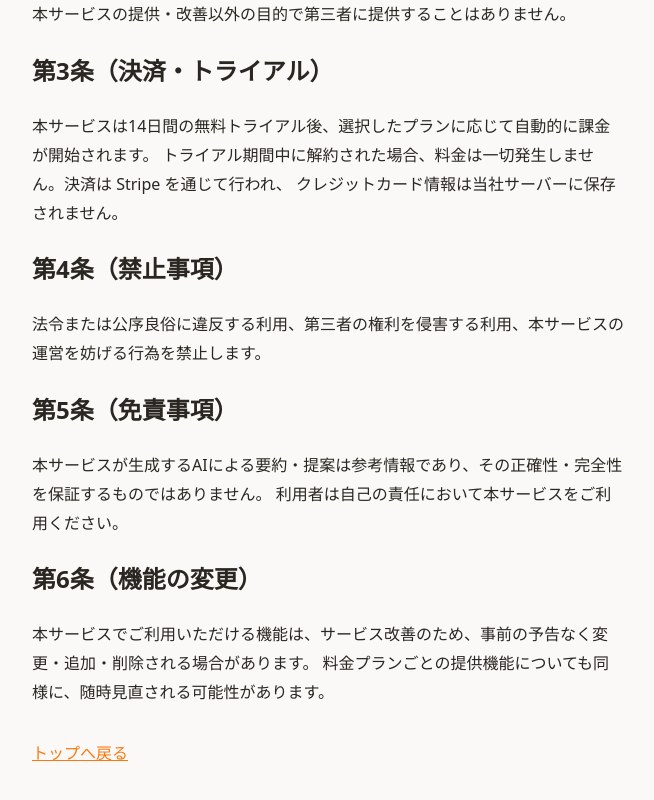
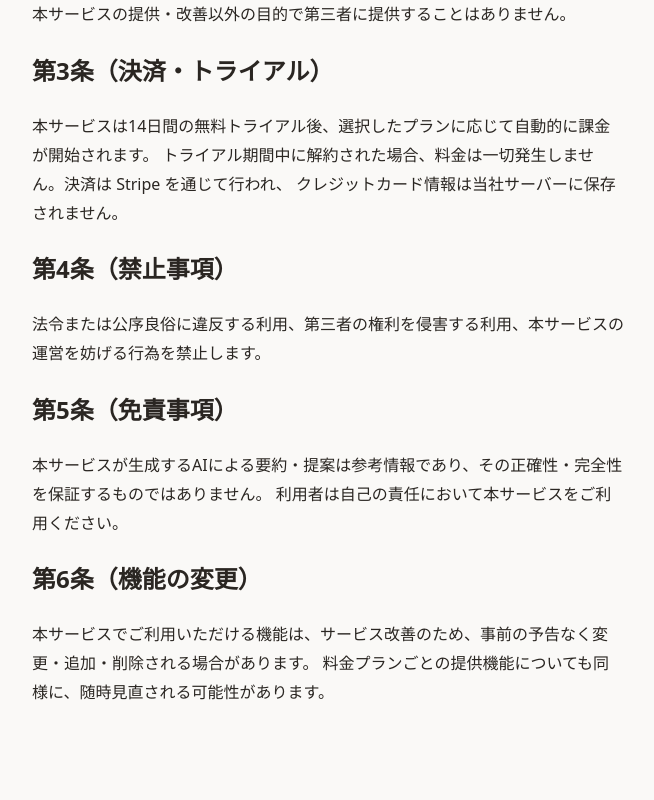
Before and after one commit to Isumi526/osarAI, a Next.js app in the folder apps/web/: page /terms in a window 1280 px wide. Shown: the part 629-1429 px from the top of the page, without its empty margins (312-966 px from the left). Built offline with nearby package versions, Linux system fonts and the light colour scheme; no server answers.

Commit message:
fix: remove "トップへ戻る" link from terms page
Doesn't make sense now that /terms is also shown inside the signup
modal's iframe.

```diff
--- a/apps/web/app/terms/page.tsx
+++ b/apps/web/app/terms/page.tsx
@@ -1,6 +1,4 @@
 // 利用規約ページ（静的）。録音同意・個人情報・決済に関する基本方針を明記。
-import Link from 'next/link';
-
 export default function TermsPage() {
   return (
     <main style={{ maxWidth: 640, margin: '0 auto', padding: '64px 24px', lineHeight: 1.8 }}>
@@ -45,10 +43,6 @@ export default function TermsPage() {
         本サービスでご利用いただける機能は、サービス改善のため、事前の予告なく変更・追加・削除される場合があります。
         料金プランごとの提供機能についても同様に、随時見直される可能性があります。
       </p>
-
-      <p style={{ marginTop: 32 }}>
-        <Link href="/">トップへ戻る</Link>
-      </p>
     </main>
   );
 }
```
